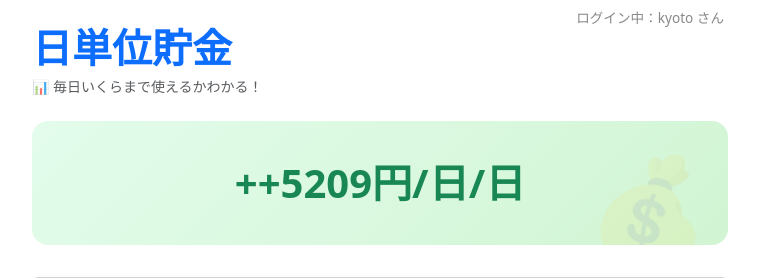
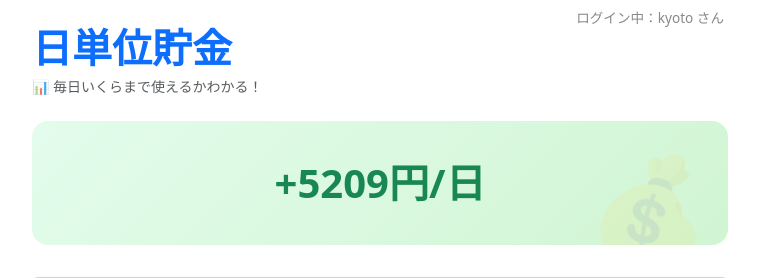
Before and after one commit to kyonomiyako/nichitan-shisan-kanri, a Django app: page / in a window 1280 px wide. Shown: the top 278 px of the page, without its empty margins (260-1019 px from the left). Run offline with Django 4.2, Linux system fonts and the light colour scheme; a user stored in the database is signed in; data comes from the database, SQL or seed files in the repository; both versions use the stored data as it was after the commit.

Commit message:
Fix: デザイン調整（hero部分＋登録フォーム＋カードUI）

```diff
--- a/ledger/templates/ledger/home.html
+++ b/ledger/templates/ledger/home.html
@@ -73,7 +73,7 @@
 </p>
 
 <div class="hero-daily">
-    +{{ daily_str }}/日
+    {{ daily_str }}
 </div>
 
 {% if allowance_str %}
```
Also changed, not shown: db.sqlite3.
